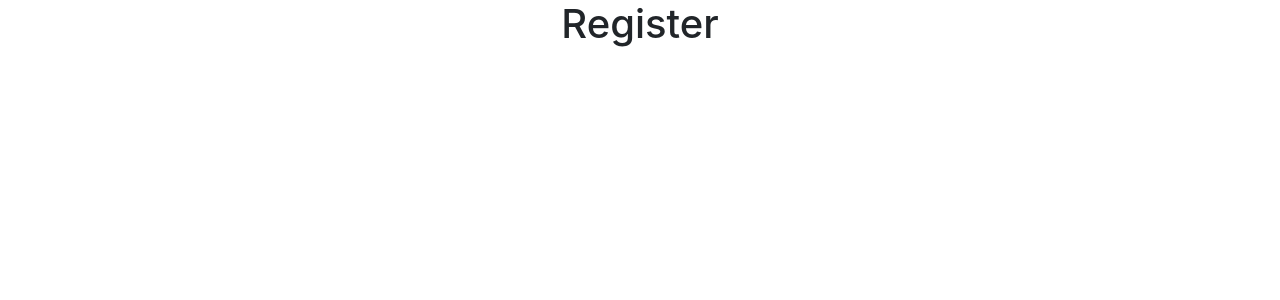
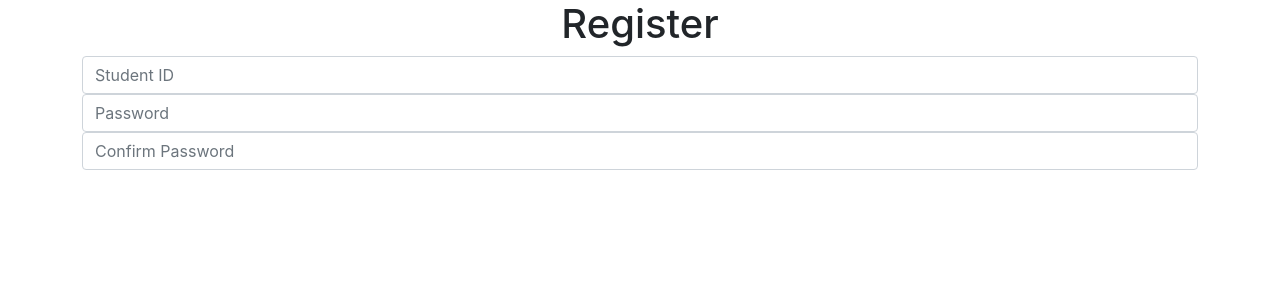
Before and after one commit to rahmatsyifana12/honesty-canteen-sq, a React (Create React App) app in the folder frontend/: page /register in a window 1280 px wide. Shown: the top 300 px of the page. Built offline with nearby package versions, Linux system fonts and the light colour scheme.

Commit message:
Update register functionallity

```diff
--- a/frontend/src/components/Register/RegisterForm.jsx
+++ b/frontend/src/components/Register/RegisterForm.jsx
@@ -1,8 +1,26 @@
+import { createContext, useState } from "react";
+import RegisterFormInput from "./RegisterFormInput";
+
+const FormInputContext = createContext();
+
 function RegisterForm() {
+    const [data, setData] = useState({
+        studentId: '',
+        password: ''
+    });
+
+    const [errors, setErrors] = useState({});
+
     return (
-        <div className="container">
-
-        </div>
+        <form action="/register" method="POST">
+            <FormInputContext.Provider value={[data, setData, errors]}>
+                <RegisterFormInput type="text" propKey="Student ID" />
+                <RegisterFormInput type="password" propKey="Password" />
+                <RegisterFormInput type="password" propKey="Confirm Password" />
+            </FormInputContext.Provider>
+            {/* <button type="submit" className="btn btn-gold w-75 mb-2" onClick={validateForm}><i className="fa fa-user-plus"></i> Register</button>
+            <Link to="/login" className="btn btn-beige w-75"><i className="fa fa-arrow-left"></i> Back</Link> */}
+        </form>
     );
 }
 
--- a/frontend/src/components/Register/RegisterFormInput.jsx
+++ b/frontend/src/components/Register/RegisterFormInput.jsx
@@ -2,7 +2,7 @@ import PropTypes from 'prop-types';
 function RegisterFormInput({ type, propKey }) {
     return (
         <div className="form">
-            <input className="form-control" type={type} name={propKey} placeholder={`Enter your ${propKey}`} />
+            <input className="form-control" type={type} name={propKey} placeholder={propKey} />
         </div>
     );
 }
```
